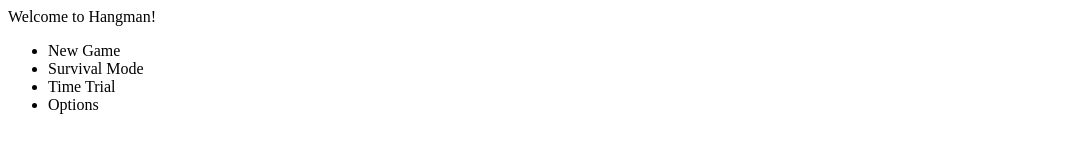
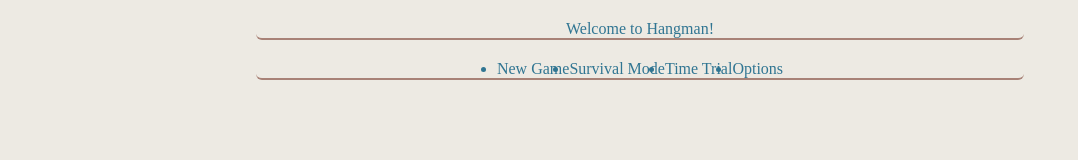
Before and after one commit to JakeM1993/myfirstgame, a plain HTML site: page index.html in a window 1280 px wide. Shown: the whole page, without its empty margins (0-1078 px from the left). Drawn offline with Linux system fonts and the light colour scheme.

Commit message:
added some basic styling

```diff
--- a/index.html
+++ b/index.html
@@ -4,6 +4,7 @@
     <meta http-equiv="X-UA-Compatible" content="IE=edge">
     <meta name="viewport" content="width=device-width, initial-scale=1.0">
     <title>Hangman - Main Menu</title>
+    <link rel="stylesheet" href="./main.css" />
 </head>
 <body>
 
--- a/main.scss
+++ b/main.scss
@@ -0,0 +1,36 @@
+$color1b: #edeae3;
+$color1: #307592;
+$color2: #587989;
+$color3: #807d80;
+$color4: #a88277;
+$breakpoint-tablet: 426px;
+$breakpoint-laptop: 769px;
+
+* {
+    padding: 0;
+    margin: 0;
+    box-sizing: border-box;
+    color: #307592;
+    background-color: #edeae3;
+}
+
+.title {
+    display: flex;
+    justify-content: center;
+    align-items: center;
+    text-align: center;
+    border-bottom: 2px solid #a88277;
+    border-radius: 6px;
+    width: 60%;
+    margin: 20px auto;
+  }
+
+  .main-menu {
+    display: flex;
+    justify-content: center;
+    align-items: center;
+    border-bottom: 2px solid #a88277;
+    border-radius: 6px;
+    width: 60%;
+    margin: 20px auto;
+  }
--- a/styles.css
+++ /dev/null
@@ -1,3 +0,0 @@
-* {
-
-}
```
Also changed, not shown: main.css (added).
